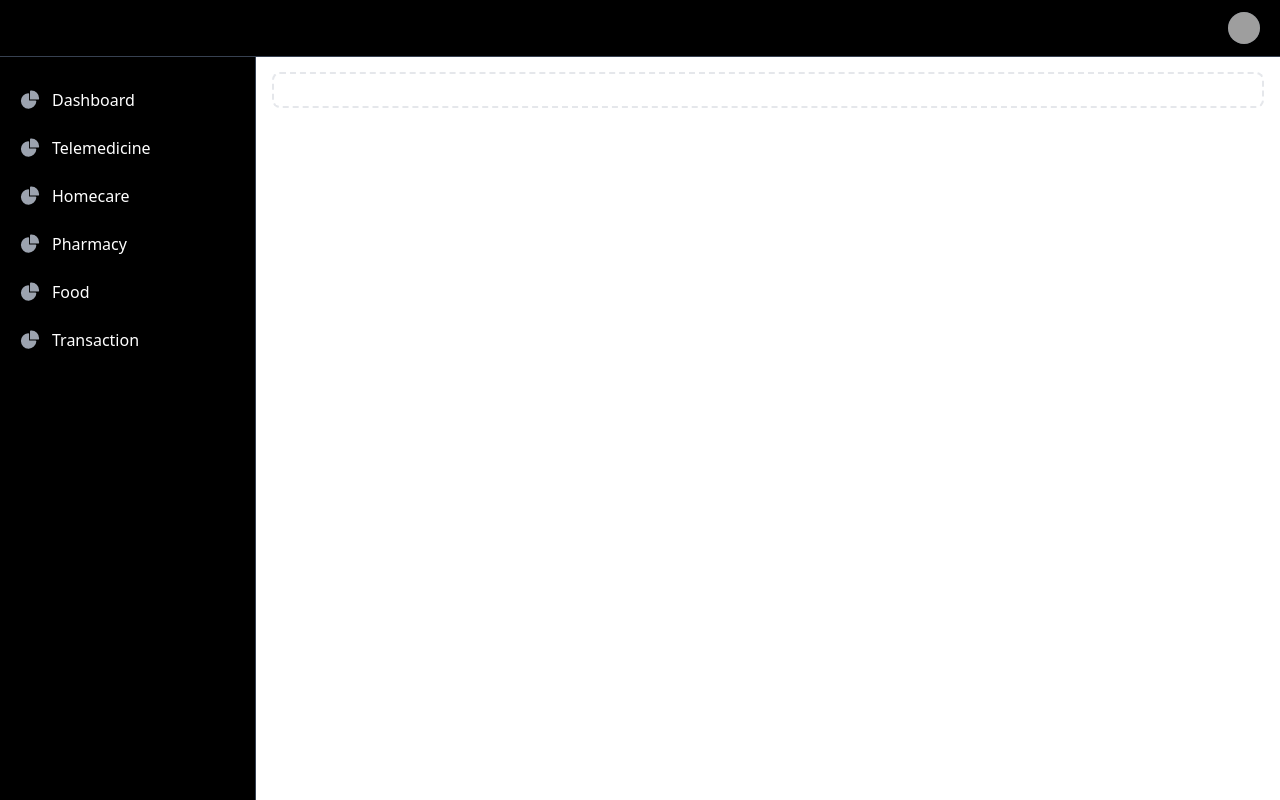
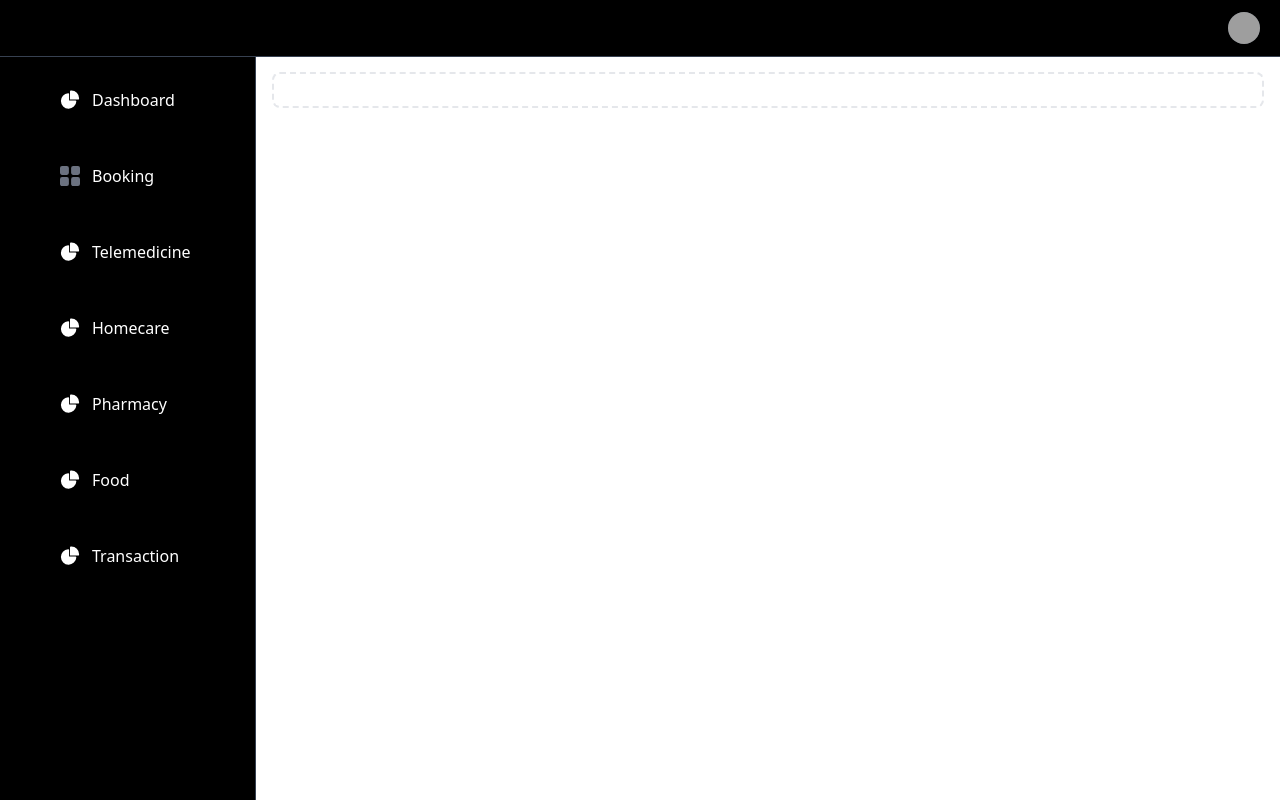
Before and after one commit to abdulrahimans19/Admin_Panel_Health, a React (Create React App) app: page / in a window 1280 px wide. Built offline with nearby package versions, Linux system fonts and the light colour scheme; sample sign-in values are in the browser's storage; grey boxes are pictures that could not be loaded.

Commit message:
nav bar finished modeling

```diff
--- a/src/components/Navbar/DropDown.jsx
+++ b/src/components/Navbar/DropDown.jsx
@@ -51,7 +51,7 @@ function DropDown({ title, dropdowndata, currentRoute, setCurrentRoute }) {
           }
         }}
         variants={dropdown}
-        class={`flex cursor-pointer items-center p-2 text-gray-900 rounded-t-lg dark:text-white hover:bg-gray-100 dark:hover:bg-gray-700 group ${
+        class={`flex cursor-pointer items-center p-2 pl-12 rounded-t-lg text-white  group ${
           droping && "bg-gray-900 border-t border-l border-r"
         }  `}
       >
@@ -89,7 +89,7 @@ function DropDown({ title, dropdowndata, currentRoute, setCurrentRoute }) {
                   navigate(data.link);
                 }}
                 key={index}
-                className={`item  flex  pl-9  items-left p-2 text-gray-900 rounded-lg dark:text-white hover:bg-gray-100 dark:hover:bg-gray-600 cursor-pointer ${
+                className={`item  flex justify-around  pl-10  items-left p-2 text-gray-900 rounded-lg dark:text-white hover:bg-gray-100 dark:hover:bg-gray-600 cursor-pointer ${
                   data.link == currentRoute && "bg-gray-600"
                 } `}
                 initial={{ visibility: "hidden" }}
--- a/src/components/Navbar/Sidebar.jsx
+++ b/src/components/Navbar/Sidebar.jsx
@@ -43,7 +43,7 @@ function SideBar() {
       aria-label="Sidebar"
     >
       <div class="h-full px-3 pb-4 overflow-y-auto  bg-black">
-        <ul class="space-y-2 font-medium">
+        <ul class="space-y-9 font-medium">
           <li>
             <a
               onClick={() => {
@@ -51,12 +51,14 @@ function SideBar() {
                 navigate("/dashboard");
               }}
               href="#"
-              class={`flex items-center p-2    rounded-lg  text-white hover:bg-gray-100  hover:bg-gray-700 group ${
-                currentRoute === "/dashboard" && "bg-gray-700 "
+              class={`flex pl-12 items-center p-2    rounded-lg       group ${
+                currentRoute === "/dashboard"
+                  ? "bg-white text-black "
+                  : "text-white"
               } `}
             >
               <svg
-                class="w-5 h-5   transition duration-75  text-gray-400 group-hover:    group-hover:text-white "
+                class="w-5 h-5   transition duration-75  "
                 aria-hidden="true"
                 xmlns="http://www.w3.org/2000/svg"
                 fill="currentColor"
@@ -65,22 +67,35 @@ function SideBar() {
                 <path d="M16.975 11H10V4.025a1 1 0 0 0-1.066-.998 8.5 8.5 0 1 0 9.039 9.039.999.999 0 0 0-1-1.066h.002Z" />
                 <path d="M12.5 0c-.157 0-.311.01-.565.027A1 1 0 0 0 11 1.02V10h8.975a1 1 0 0 0 1-.935c.013-.188.028-.374.028-.565A8.51 8.51 0 0 0 12.5 0Z" />
               </svg>
-              <span class="ms-3">Dashboard</span>
+              <span class="ms-3 ">Dashboard</span>
             </a>
           </li>
+          <DropDown
+            title="Booking"
+            dropdowndata={[
+              { title: "all Booking", link: "/all-booking" },
+              { title: "add Booking", link: "/add-booking" },
+              { title: "Edit Booing", link: "/edit-booking" },
+            ]}
+            setCurrentRoute={setCurrentRoute}
+            currentRoute={currentRoute}
+          />
+
           <li>
             <a
               onClick={() => {
-                setCurrentRoute("/dashboard");
-                navigate("/dashboard");
+                setCurrentRoute("/telemedicine");
+                navigate("/telemedicine");
               }}
-              href="#"
-              class={`flex items-center p-2    rounded-lg  text-white hover:bg-gray-100  hover:bg-gray-700 group ${
-                currentRoute === "/dashboard" && "bg-gray-700 "
+               href="#"
+              class={`flex items-center p-2 pl-12   rounded-lg       group ${
+                currentRoute === "/telemedicine"
+                  ? "bg-white text-black "
+                  : "text-white"
               } `}
             >
               <svg
-                class="w-5 h-5   transition duration-75  text-gray-400 group-hover:    group-hover:text-white "
+                class="w-5 h-5   transition duration-75    "
                 aria-hidden="true"
                 xmlns="http://www.w3.org/2000/svg"
                 fill="currentColor"
@@ -92,19 +107,22 @@ function SideBar() {
               <span class="ms-3">Telemedicine</span>
             </a>
           </li>
+
           <li>
             <a
               onClick={() => {
-                setCurrentRoute("/telemedicine");
-                navigate("/telemedicine");
+                setCurrentRoute("/homecare");
+                navigate("/homecare");
               }}
-              href="#"
-              class={`flex items-center p-2    rounded-lg  text-white hover:bg-gray-100  hover:bg-gray-700 group ${
-                currentRoute === "/telemedicine" && "bg-gray-700 "
+               href="#"
+              class={`flex items-center p-2 pl-12   rounded-lg       group ${
+                currentRoute === "/homecare"
+                  ? "bg-white text-black "
+                  : "text-white"
               } `}
             >
               <svg
-                class="w-5 h-5   transition duration-75  text-gray-400 group-hover:    group-hover:text-white "
+                class="w-5 h-5   transition duration-75    "
                 aria-hidden="true"
                 xmlns="http://www.w3.org/2000/svg"
                 fill="currentColor"
@@ -116,19 +134,22 @@ function SideBar() {
               <span class="ms-3">Homecare</span>
             </a>
           </li>
+
           <li>
             <a
               onClick={() => {
-                setCurrentRoute("/homecare");
-                navigate("/homecare");
+                setCurrentRoute("/pharmacy");
+                navigate("/pharmacy");
               }}
-              href="#"
-              class={`flex items-center p-2    rounded-lg  text-white hover:bg-gray-100  hover:bg-gray-700 group ${
-                currentRoute === "/homecare" && "bg-gray-700 "
+               href="#"
+              class={`flex items-center p-2 pl-12   rounded-lg       group ${
+                currentRoute === "/pharmacy"
+                  ? "bg-white text-black "
+                  : "text-white"
               } `}
             >
               <svg
-                class="w-5 h-5   transition duration-75  text-gray-400 group-hover:    group-hover:text-white "
+                class="w-5 h-5   transition duration-75    "
                 aria-hidden="true"
                 xmlns="http://www.w3.org/2000/svg"
                 fill="currentColor"
@@ -144,16 +165,16 @@ function SideBar() {
           <li>
             <a
               onClick={() => {
-                setCurrentRoute("/pharmacy");
-                navigate("/pharmacy");
+                setCurrentRoute("/food");
+                navigate("/food");
               }}
-              href="#"
-              class={`flex items-center p-2    rounded-lg  text-white hover:bg-gray-100  hover:bg-gray-700 group ${
-                currentRoute === "/pharmacy" && "bg-gray-700 "
+               href="#"
+              class={`flex items-center p-2 pl-12   rounded-lg       group ${
+                currentRoute === "/food" ? "bg-white text-black " : "text-white"
               } `}
             >
               <svg
-                class="w-5 h-5   transition duration-75  text-gray-400 group-hover:    group-hover:text-white "
+                class="w-5 h-5   transition duration-75    "
                 aria-hidden="true"
                 xmlns="http://www.w3.org/2000/svg"
                 fill="currentColor"
@@ -168,16 +189,18 @@ function SideBar() {
           <li>
             <a
               onClick={() => {
-                setCurrentRoute("/food");
-                navigate("/food");
+                setCurrentRoute("/transaction");
+                navigate("/transaction");
               }}
-              href="#"
-              class={`flex items-center p-2    rounded-lg  text-white hover:bg-gray-100  hover:bg-gray-700 group ${
-                currentRoute === "/food" && "bg-gray-700 "
+               href="#"
+              class={`flex items-center p-2 pl-12   rounded-lg       group ${
+                currentRoute === "/transaction"
+                  ? "bg-white text-black "
+                  : "text-white"
               } `}
             >
               <svg
-                class="w-5 h-5   transition duration-75  text-gray-400 group-hover:    group-hover:text-white "
+                class="w-5 h-5   transition duration-75    "
                 aria-hidden="true"
                 xmlns="http://www.w3.org/2000/svg"
                 fill="currentColor"
```
